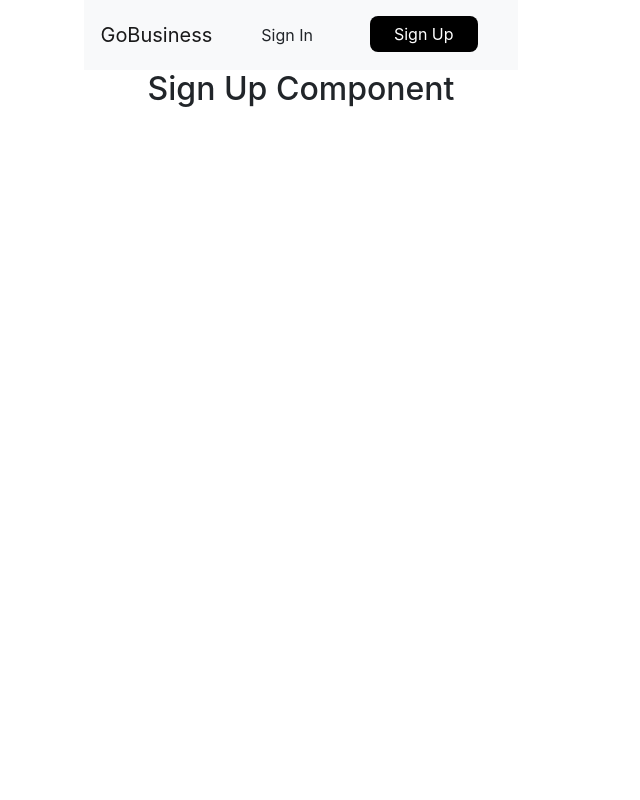
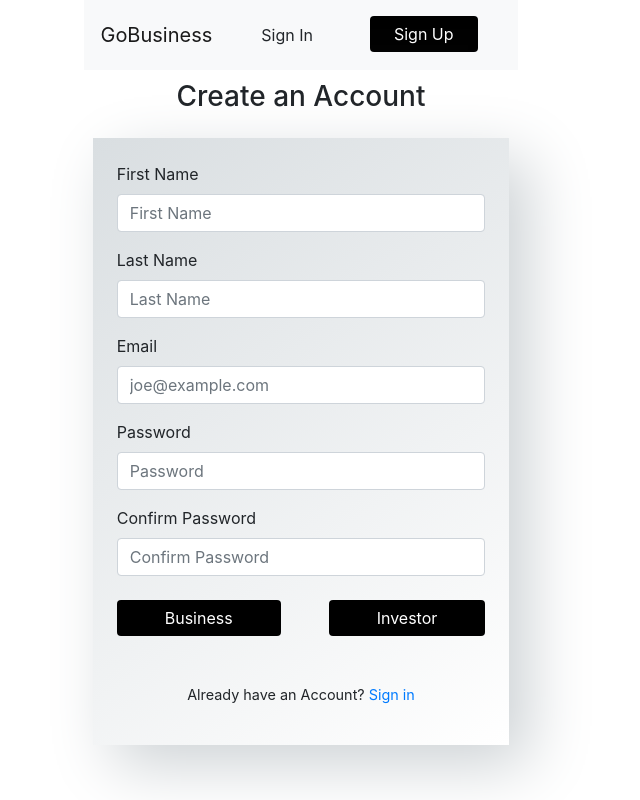
Before and after one commit to BuildForSDG/GoBusiness, a React (Create React App) app in the folder frontend/: page /signup in a window 1280 px wide. Shown: the whole page, without its empty margins (339-979 px from the left). Built offline with nearby package versions, Linux system fonts and the light colour scheme.

Commit message:
Updated SignIn and SignUp UI

```diff
--- a/frontend/package.json
+++ b/frontend/package.json
@@ -8,6 +8,7 @@
     "@testing-library/user-event": "^7.1.2",
     "bootstrap": "^4.5.0",
     "react": "^16.13.1",
+    "react-bootstrap": "^1.0.1",
     "react-dom": "^16.13.1",
     "react-router-dom": "^5.2.0",
     "react-scripts": "3.4.1"
@@ -28,7 +29,6 @@
       "not dead",
       "not op_mini all"
     ],
-
     "development": [
       "last 1 chrome version",
       "last 1 firefox version",
--- a/frontend/src/App.css
+++ b/frontend/src/App.css
@@ -24,8 +24,18 @@ body{
   outline: none;
   background-color: black !important;
   border: none !important;
-  border-radius: 0.5rem!important;
+}
+.btn-primary:hover{
+  background-color: rgba(0,0,0,0.9) !important;
 }
 .signin{
   background-color: none !important;
 }
+.form{
+  background: linear-gradient(145deg, #d9dee1, #ffffff);
+  box-shadow:  20px 20px 60px #cdd2d5,
+             -20px -20px 60px #ffffff;
+}
+p{
+  font-size: 0.9rem
+}
--- a/frontend/src/components/home.component.js
+++ b/frontend/src/components/home.component.js
@@ -1,7 +1,7 @@
 /* eslint-disable class-methods-use-this */
 /* eslint-disable no-unused-vars */
 import React, { Component } from 'react';
-import { BrowserRouter as Link } from 'react-router-dom';
+
 
 
 
@@ -11,9 +11,7 @@ export default class Home extends Component {
 
                 <div className="col-sm-12 text-center py-5">
                     <h2>Welcome to GoBusiness</h2>
-                    <Link to="/signup">
-                      <button className="btn btn-primary px-5 py-2 my-3">Get Started</button>
-                    </Link>
+                      <a href="/signup"><button className="btn btn-primary px-5 py-2 my-3">Get Started</button></a>
                 </div>
 
 
--- a/frontend/src/components/signin.component.js
+++ b/frontend/src/components/signin.component.js
@@ -6,8 +6,26 @@ export default class SignIn extends Component {
   render() {
     return (
 
-            <div className="col-sm-12 text-center">
-                <h2>Sign In Component</h2>
+            <div className="col-sm-12 mb-3" style={{marginTop: 10}}>
+                <h3 className="text-center mb-4">Sign into your Account</h3>
+                <form className="mt-2 form p-4">
+                  <div className="form-group">
+                      <label>Email</label>
+                      <input className="form-control"
+                      type="text" placeholder="joe@example.com"/>
+                  </div>
+                  <div className="form-group">
+                      <label>Password</label>
+                      <input className="form-control"
+                      type="text"  placeholder="Password"/>
+                  </div>
+                  <div className="form-group mt-4 text-center">
+                    <input type="submit"value="Sign In" className="btn btn-primary  px-5"/>
+                  </div>
+
+                  <p className="text-center mt-5">Don't have an Account? <a href="/signup">Sign up</a></p>
+                </form>
+                <a href="/reset"><p className="text-center my-3">Forgot Your Password?</p></a>
             </div>
     );
   }
--- a/frontend/src/components/signup.component.js
+++ b/frontend/src/components/signup.component.js
@@ -4,13 +4,42 @@ import React, { Component } from 'react';
 
 export default class SignUp extends Component {
   render() {
-    return (
-
-                <div className="col-sm-12 text-center">
-                    <h2>Sign Up Component</h2>
-                </div>
-
-
-    );
-  }
+      return (
+              <div className="col-sm-12 mb-3" style={{marginTop: 10}}>
+                  <h3 className="text-center mb-4">Create an Account</h3>
+                  <form className="mt-2 form p-4">
+                    <div className="form-group">
+                        <label>First Name</label>
+                        <input className="form-control"
+                        type="text" placeholder="First Name"/>
+                    </div>
+                    <div className="form-group">
+                        <label>Last Name</label>
+                        <input className="form-control"
+                        type="text"  placeholder="Last Name"/>
+                    </div>
+                    <div className="form-group">
+                        <label>Email</label>
+                        <input className="form-control"
+                        type="text"  placeholder="joe@example.com"/>
+                    </div>
+                    <div className="form-group">
+                      <label>Password</label>
+                      <input className="form-control"
+                      type="text"  placeholder="Password"/>
+                    </div>
+                    <div className="form-group">
+                      <label>Confirm Password</label>
+                      <input className="form-control"
+                      type="text"  placeholder="Confirm Password"/>
+                    </div>
+                    <div className="form-group mt-4">
+                      <input type="submit"value="Business" className="btn btn-primary  px-5"/>
+                      <input type="submit"value="Investor" className="btn btn-primary ml-5 px-5"/>
+                    </div>
+                    <p className="text-center mt-5">Already have an Account? <a href="/signin">Sign in</a></p>
+                  </form>
+              </div>
+            );
+        }
 }
```
Also changed, not shown: frontend/.eslintrc.js (deleted), 1 other file (tests, documents, lock files or other folders).
